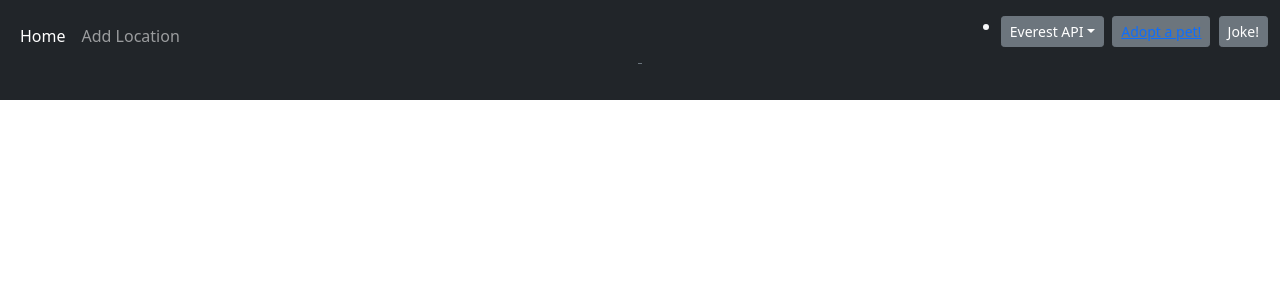
After one commit to Senimtra/CF-CodeReview-12, a PHP site: page /navbar_a.php in a window 1280 px wide. The commit adds this page. Shown: the top 300 px of the page. Run offline with PHP 8.4, Linux system fonts and the light colour scheme.

Commit message:
add second level navbar

```diff
--- a/actions/a_create.php
+++ b/actions/a_create.php
@@ -37,11 +37,12 @@ if ($_POST) {
     <meta charset="UTF-8">
     <title>Update</title>
     <?php require_once '../components/bootstrap.php' ?>
+    <link rel="stylesheet" type="text/css" href="../styles/styles.css">
 </head>
 
 <body>
     <?php include_once "../header.php" ?>
-    <?php include_once '../navbar.php' ?>
+    <?php include_once '../navbar_a.php' ?>
     <div class="container">
         <div class="mt-3 mb-3">
             <h1>Create request response</h1>
--- a/actions/a_delete.php
+++ b/actions/a_delete.php
@@ -31,7 +31,7 @@ if ($_POST) {
 
 <body>
     <?php include_once "../header.php" ?>
-    <?php include_once "../navbar.php" ?>
+    <?php include_once "../navbar_a.php" ?>
     <div class="container">
         <div class="mt-3 mb-3">
             <h1>Delete request response</h1>
--- a/actions/a_update.php
+++ b/actions/a_update.php
@@ -39,7 +39,7 @@ if ($_POST) {
 
 <body>
     <?php include_once '../header.php' ?>
-    <?php include_once '../navbar.php' ?>
+    <?php include_once '../navbar_a.php' ?>
     <div class="container">
         <div class="mt-3 mb-3">
             <h1>Update request response</h1>
--- a/api/petadopt_CHECK.php
+++ b/api/petadopt_CHECK.php
@@ -31,7 +31,7 @@ foreach ($pets as $data) {
 
 <body>
     <?php include_once '../header.php' ?>
-    <?php include_once '../navbar.php' ?>
+    <?php include_once '../navbar_a.php' ?>
     <div class="container">
         <div class="row">
             <p class='h2'>Not yet adopted pets - waiting for a new friend!</p>
--- a/details.php
+++ b/details.php
@@ -79,6 +79,7 @@ if ($_GET['id']) {
             </script>
 
             <script src=" https://maps.googleapis.com/maps/api/js?key=AIzaSyBtjaD-saUZQ47PbxigOg25cvuO6_SuX3M&callback=initMap" async defer></script>
+        </div>
 </body>
 
 </html>
--- a/error.php
+++ b/error.php
@@ -5,9 +5,12 @@
     <meta charset="UTF-8">
     <title>Error</title>
     <?php require_once 'components/bootstrap.php' ?>
+    <link rel="stylesheet" type="text/css" href="styles/styles.css">
 </head>
 
 <body>
+    <?php include_once 'header.php' ?>
+    <?php include_once "navbar.php" ?>
     <div class="container">
         <div class="mt-3 mb-3">
             <h1>Invalid Request</h1>
--- /dev/null
+++ b/navbar_a.php
@@ -0,0 +1,39 @@
+<?php include_once "api/jokes_AJAX.php" ?>
+<?php require_once 'components/bootstrap.php' ?>
+<nav class="navbar sticky-top d-flex flex-column navbar-expand-sm navbar-dark bg-dark">
+    <div class="container-fluid">
+        <button class="navbar-toggler" type="button" data-bs-toggle="collapse" data-bs-target="#navbarSupportedContent" aria-controls="navbarSupportedContent" aria-expanded="false" aria-label="Toggle navigation">
+            <span class="navbar-toggler-icon"></span>
+        </button>
+        <div class="collapse navbar-collapse" id="navbarSupportedContent">
+            <ul class="navbar-nav me-auto mb-2 mb-lg-0">
+                <li class="nav-item">
+                    <a class="nav-link active" aria-current="page" href="../index.php">Home</a>
+                </li>
+                <li class="nav-item">
+                    <a class="nav-link" href="../create.php">Add Location</a>
+                </li>
+            </ul>
+
+            <ul class="nav-item text-light">
+                <li>
+                    <div class="dropdown">
+                        <button class="btn btn-sm btn-secondary dropdown-toggle mt-2 me-1" type="button" id="dropdownMenuButton1" data-bs-toggle="dropdown" aria-expanded="false">Everest API</button>
+                        <ul class="dropdown-menu" aria-labelledby="dropdownMenuButton1">
+                            <li><a class="dropdown-item" href="../api/webservice.php?id=all">Example ?id=all</a></li>
+                            <li><a class="dropdown-item" href="../api/webservice.php?id=1">Example ?id=1</a></li>
+                            <li><a class="dropdown-item" href="../api/webservice.php?id=7">Example ?id=7</a></li>
+                            <li><a class="dropdown-item" href="../api/webservice.php?id=16">Example ?id=16</a></li>
+                            <li><a class="dropdown-item" href="../api/webservice.php?id=24">Example ?id=24</a></li>
+                            <li><a class="dropdown-item" href="../api/webservice.php?id=30">Example ?id=30</a></li>
+                            <li><a class="dropdown-item" href="../api/webservice.php?id=39">Example ?id=39</a></li>
+                        </ul>
+                        <button type="button" class="btn btn-sm btn-secondary mt-2 me-1"><a href="../api/petadopt_CHECK.php">Adopt a pet!</a></button>
+                        <button type="button" class="btn btn-sm btn-secondary mt-2" onclick="funnyTask()">Joke!</button>
+                    </div>
+                </li>
+            </ul>
+        </div>
+    </div>
+    <div id="jokes" class="text-light border-top border-secondary pt-1 text-center">&nbsp;</div>
+</nav>
```
Also changed, not shown: pictures/609402b053807.jpg (deleted), pictures/609402eb7a1dc.jpg (deleted), pictures/609402fb9c35b.jpg (deleted), pictures/product.png (deleted).
